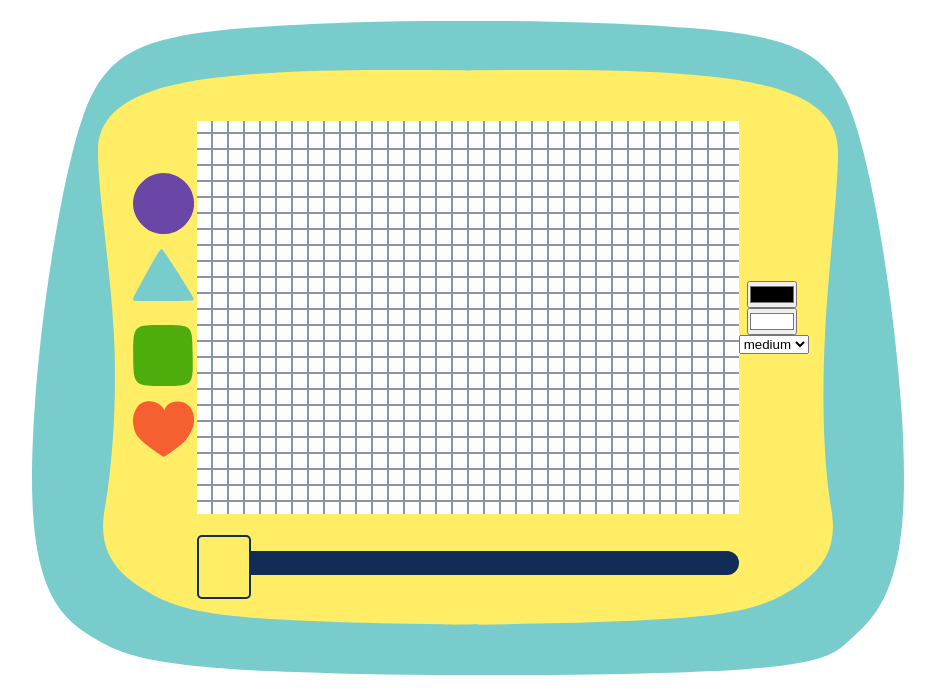
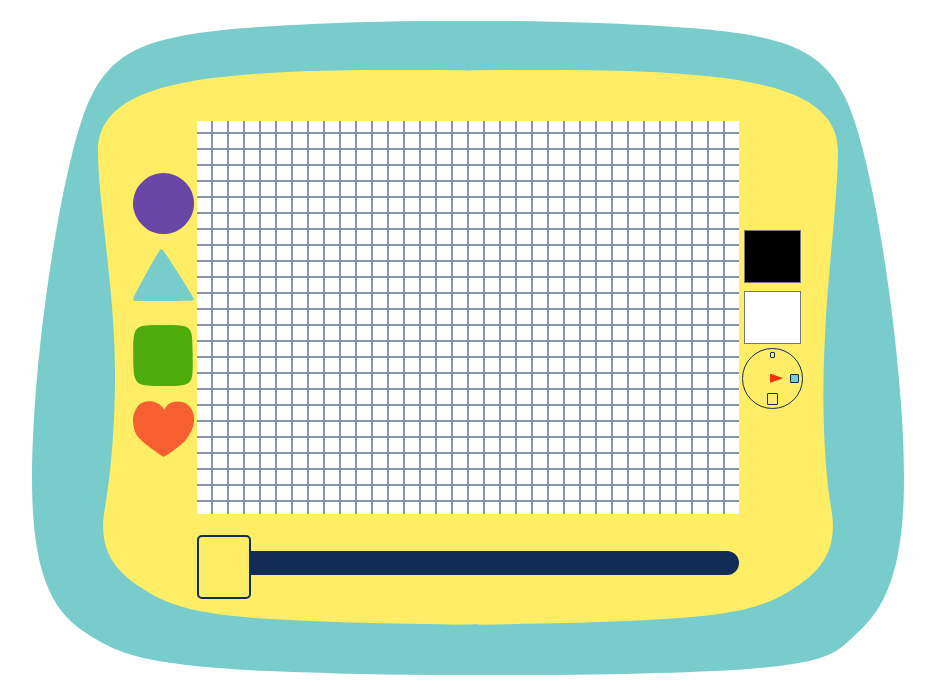
Before and after one commit to gucchunchun/Etch-a-Sketch, a website: page index.html in a window 1280 px wide. Shown: the part 101-800 px from the top of the page, without its empty margins (172-1107 px from the left). Drawn offline with Linux system fonts and the light colour scheme.

Commit message:
Add Switch Style

```diff
--- a/index.html
+++ b/index.html
@@ -40,23 +40,39 @@
             <div id="box-ctr" class="sketch__box-ctr"></div>
           </div>
           <div class="sketch-board__control">
+            <div class="control__option control__option--color">
               <input
                 type="color"
                 id="color--pen"
-              class="control__color"
+                class="option--color__input"
                 value="#000000"
               />
+            </div>
+            <!-- /.control__color -->
+
+            <div class="control__option control__option--color">
               <input
                 type="color"
                 id="color--bg"
-              class="control__color"
+                class="option--color__input"
                 value="#FFFFFF"
               />
-            <select id="size">
+            </div>
+            <!-- /.control__color -->
+
+            <div class="control__option control__option--size">
+              <select id="size" class="option--size__input">
                 <option for="size" value="s">small</option>
                 <option for="size" value="m" selected>medium</option>
                 <option for="size" value="l">large</option>
               </select>
+              <div class="option--size__switch">
+                <div class="switch__label s"></div>
+                <div class="switch__label m selected"></div>
+                <div class="switch__label l"></div>
+              </div>
+            </div>
+            <!-- /.control__size -->
           </div>
           <div class="sketch-board__eraser">
             <input
--- a/style.css
+++ b/style.css
@@ -3,7 +3,7 @@
     --c--bg: 255, 255, 255;
     --c--main: 120, 204, 203; /* #78CCCB */
     --c--secondary: 255, 237, 101; /* #FFED65 */
-    --c--tertiary: 218, 192, 163; /* DAC0A3 */
+    --c--tertiary: 255, 0, 0;
     --c--text: 16, 44, 87; /* 102C57 */
     --c--stamp--circle: 106, 71, 166; /* #102C57 */
     --c--stamp--triangle: 120, 204, 203; /* #78CCCB */
@@ -201,6 +201,73 @@ body {
     justify-content: space-evenly;
     align-items: center;
 }
+.control__option {
+    width: 90%;
+    aspect-ratio: 1;
+}
+input[type="color"].option--color__input {
+    width: 100%;
+    height: 100%;
+    border: none;
+    background-color: transparent;
+    display: block;
+    -webkit-appearance: none;
+    -moz-appearance: none;
+}
+.option--size__input {
+    display: none;
+}
+
+.option--size__switch {
+    position: relative;
+    bottom: 0;
+    left: 0;
+    width: 100%;
+    aspect-ratio: 1;
+    border-radius: 50%;
+    border: 1px solid rgb(var(--c--text));
+    background-color: rgb(var(--c--secondary));
+}
+.option--size__switch::before {
+    content: "";
+    position: absolute;
+    transform: translateY(-50%) rotate(90deg);
+    top: 50%;
+    left: 50%;
+    transform-origin: center;
+    left: 50%;
+    width: 15%;
+    aspect-ratio: 2/3;
+    background-image: url("img/switch-arrow.svg");
+    background-position: center;
+    background-repeat: no-repeat;
+    background-size: cover;
+}
+.switch__label {
+    --label--width: 10%;
+    position: absolute;
+    top: calc(var(--label--width) / 2);
+    right: calc(50% - var(--label--width) / 2);
+    width: var(--label--width);
+    aspect-ratio: 1;
+    border: 0.5px solid rgb(var(--c--text));
+    border-radius: 1px;
+}
+.switch__label.selected {
+    background-color: rgb(var(--c--main));
+}
+.switch__label.m {
+    --label--width: 15%;
+    top: calc(50% - var(--label--width) / 2);
+    right: calc(var(--label--width) *  2/6);
+}
+.switch__label.l {
+    --label--width: 20%;
+    top: calc(100% - var(--label--width) * 5/4);
+    right: calc(50% - var(--label--width) / 2);
+}
+
+
 /*  Sketch Eraser */
 .sketch-board__eraser {
     position: relative;
```
Also changed, not shown: img/switch-arrow.svg (added). Lines whose indentation alone changed are shown as unchanged.
